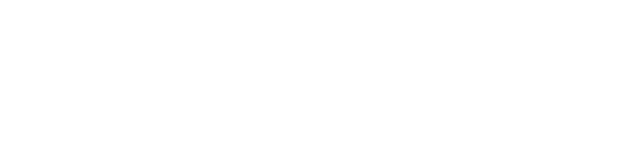
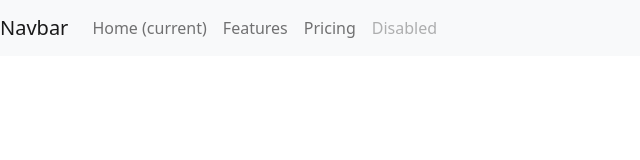
Before and after one commit to jeancagomez17/Examen, a website: page public/index.html in a window 1280 px wide. Shown: the whole page, without its empty margins (0-640 px from the left). Drawn offline with nearby package versions, Linux system fonts and the light colour scheme.

Commit message:
Iniciando Front-End

```diff
--- a/index.js
+++ b/index.js
@@ -13,8 +13,10 @@ app.use(bodyParser.urlencoded({ extended:true}));
 require('./db/conection.js');
 
 
+app.use(express.static('public'));
+
 // app.get('/', (req, res)=>{
-//     res.send('welcome');
+//     res.send('./');
 
 // });
 
--- a/public/index.html
+++ b/public/index.html
@@ -4,9 +4,38 @@
     <meta charset="UTF-8">
     <meta http-equiv="X-UA-Compatible" content="IE=edge">
     <meta name="viewport" content="width=device-width, initial-scale=1.0">
+    <!-- CSS only -->
+<link href="https://cdn.jsdelivr.net/npm/bootstrap@5.2.0/dist/css/bootstrap.min.css" rel="stylesheet" integrity="sha384-gH2yIJqKdNHPEq0n4Mqa/HGKIhSkIHeL5AyhkYV8i59U5AR6csBvApHHNl/vI1Bx" crossorigin="anonymous">
     <title>Examen</title>
 </head>
 <body>
+    <nav class="navbar navbar-expand-lg navbar-light bg-light">
+        <a class="navbar-brand" href="#">Navbar</a>
+        <button class="navbar-toggler" type="button" data-toggle="collapse" data-target="#navbarNav" aria-controls="navbarNav" aria-expanded="false" aria-label="Toggle navigation">
+          <span class="navbar-toggler-icon"></span>
+        </button>
+        <div class="collapse navbar-collapse" id="navbarNav">
+          <ul class="navbar-nav">
+            <li class="nav-item active">
+              <a class="nav-link" href="#">Home <span class="sr-only">(current)</span></a>
+            </li>
+            <li class="nav-item">
+              <a class="nav-link" href="#">Features</a>
+            </li>
+            <li class="nav-item">
+              <a class="nav-link" href="#">Pricing</a>
+            </li>
+            <li class="nav-item">
+              <a class="nav-link disabled" href="#">Disabled</a>
+            </li>
+          </ul>
+        </div>
+      </nav>
+    <div id="app">
 
+    </div>
+    <script type="module" src="./main.js"></script>
+    <!-- JavaScript Bundle with Popper -->
+<script src="https://cdn.jsdelivr.net/npm/bootstrap@5.2.0/dist/js/bootstrap.bundle.min.js" integrity="sha384-A3rJD856KowSb7dwlZdYEkO39Gagi7vIsF0jrRAoQmDKKtQBHUuLZ9AsSv4jD4Xa" crossorigin="anonymous"></script>
 </body>
 </html>
--- a/routes/api/ventaCrud.js
+++ b/routes/api/ventaCrud.js
@@ -1,6 +1,5 @@
 const router = require('express').Router();
 const { Vents } = require('../../db/conection.js');
-// const {indexDB } = require('../../models/indexDB.js');
 const { check, validationResult } = require('express-validator');
 
 
```
Also changed, not shown: models/indexDB.js (+13 -13 lines), public/main.js (added), public/style.css (added).
